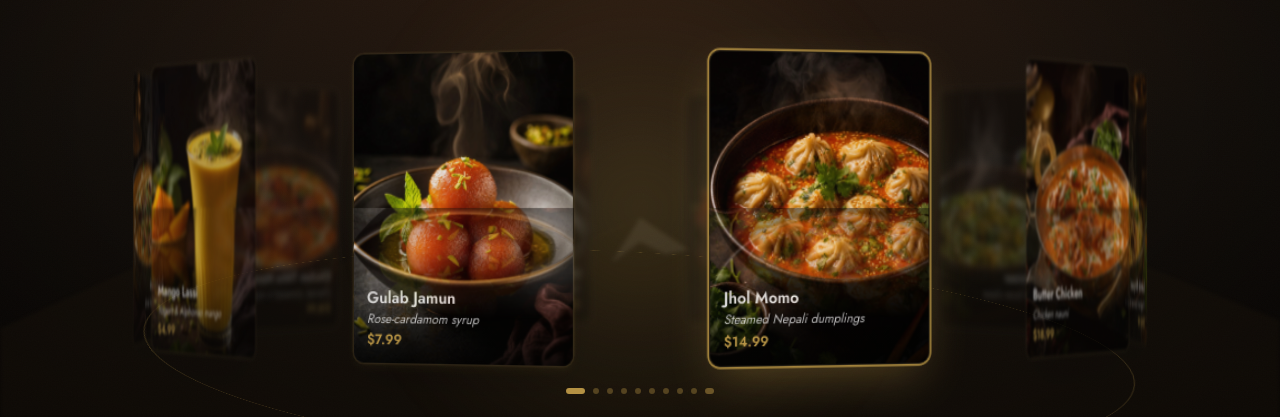
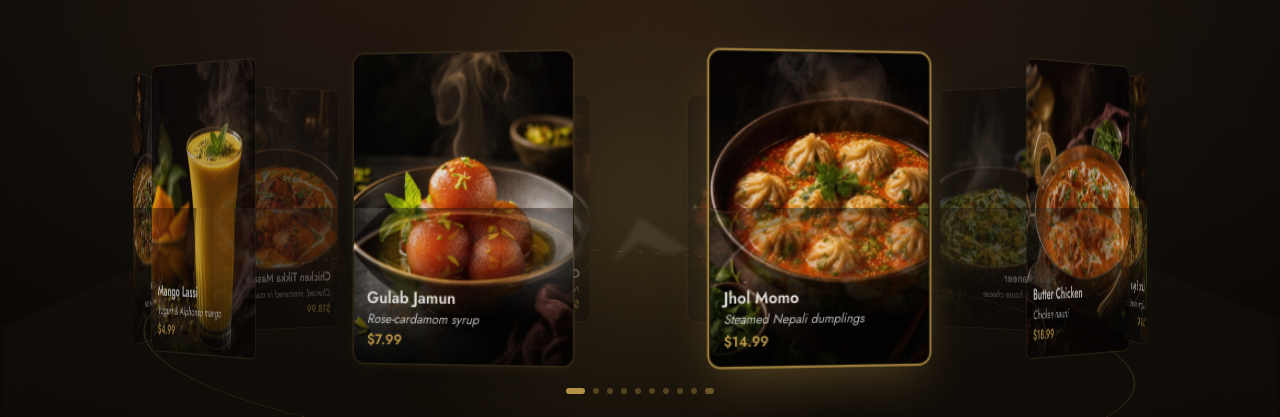
Before and after one commit to torpedo88/annapurnaoakland, a Next.js app: page / in a window 1280 px wide. Shown: the part 261-678 px from the top of the page. Built offline with nearby package versions, Linux system fonts and the light colour scheme; no server answers; the database is empty.

Commit message:
style(hero): remove blur on the gallery — no depth-of-field blur, no frosted card backdrop

```diff
--- a/src/components/home/gallery-hero.tsx
+++ b/src/components/home/gallery-hero.tsx
@@ -124,7 +124,7 @@ export function GalleryHero() {
           mobileRadius={255}
           mobilePerspective={1500}
           autoRotateSpeed={0.05}
-          maxBlur={5}
+          maxBlur={0}
           showReflection
           showOrbit
           spotlight
--- a/src/components/ui/circular-gallery.tsx
+++ b/src/components/ui/circular-gallery.tsx
@@ -345,7 +345,7 @@ const CircularGallery = React.forwardRef<HTMLDivElement, CircularGalleryProps>(
                 >
                   <div
                     className={cn(
-                      "relative w-full h-full rounded-lg shadow-2xl overflow-hidden group border bg-card/70 dark:bg-card/30 backdrop-blur-lg transition-all duration-300",
+                      "relative w-full h-full rounded-lg shadow-2xl overflow-hidden group border bg-card/70 dark:bg-card/30 transition-all duration-300",
                       isActive ? "border-transparent" : "border-border",
                     )}
                     style={
```
